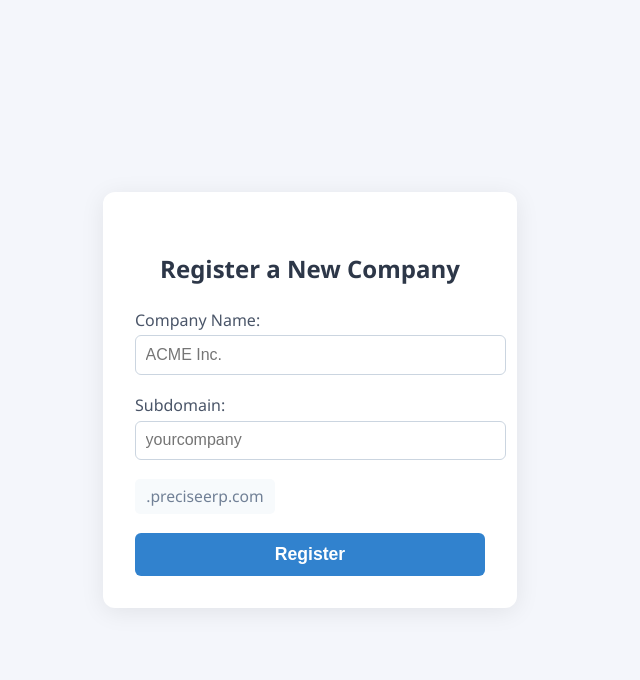
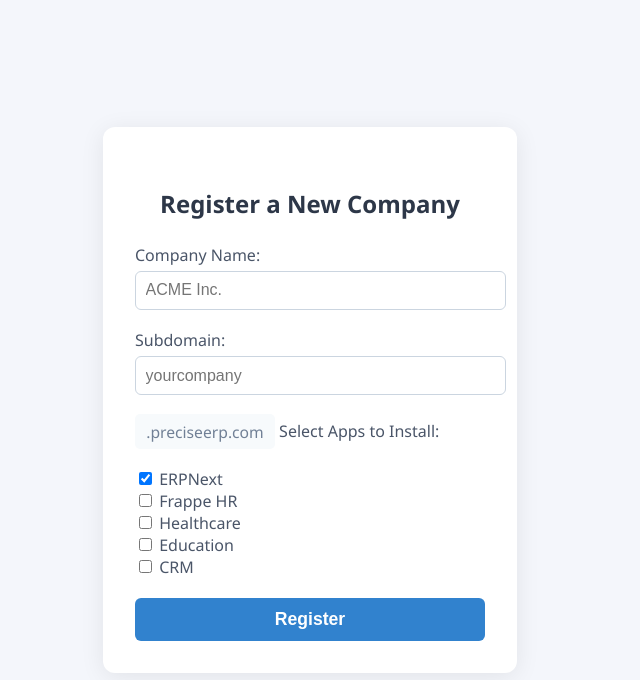
Before and after one commit to tahercoolguy/erpnext_saas, a Django app: page / in a window 1280 px wide. Shown: the top 680 px of the page, without its empty margins (330-970 px from the left). Run offline with Django 4.2, Linux system fonts and the light colour scheme.

Commit message:
4 different apps has been added

```diff
--- a/django/provisioning_app/templates/register.html
+++ b/django/provisioning_app/templates/register.html
@@ -113,6 +113,15 @@
       <input type="text" name="subdomain" id="subdomain" placeholder="yourcompany" pattern="^[a-z0-9-]+$" title="Only lowercase letters, numbers, and hyphens allowed" required>
       <div class="domain-preview" id="domainPreview">.preciseerp.com</div>
 
+      <label>Select Apps to Install:</label><br>
+      <div id="appsSection" style="margin-bottom: 1.2rem;">
+        <label><input type="checkbox" name="apps" value="erpnext" checked> ERPNext</label><br>
+        <label><input type="checkbox" name="apps" value="hrms"> Frappe HR</label><br>
+        <label><input type="checkbox" name="apps" value="healthcare"> Healthcare</label><br>
+        <label><input type="checkbox" name="apps" value="education"> Education</label><br>
+        <label><input type="checkbox" name="apps" value="crm"> CRM</label><br>
+      </div>
+
       <button type="submit" class="btn" id="registerBtn">Register</button>
       <div class="loader" id="loader"></div>
       <div class="message error" id="errorMsg"></div>
@@ -194,6 +203,12 @@
         showMessage('error', 'Subdomain can only contain lowercase letters, numbers, and hyphens.');
         return;
       }
+      // Collect selected apps
+      const appCheckboxes = document.querySelectorAll('input[name="apps"]:checked');
+      if (appCheckboxes.length === 0) {
+        showMessage('error', 'Please select at least one app to install.');
+        return;
+      }
       showLoader(true);
       fetch('/check-domain/?subdomain=' + encodeURIComponent(subdomain))
         .then(res => res.json())
@@ -205,6 +220,9 @@
           }
           // Proceed to register
           const formData = new FormData(registerForm);
+          // Add selected apps explicitly (for browsers that don't send multiple values by default)
+          formData.delete('apps');
+          appCheckboxes.forEach(cb => formData.append('apps', cb.value));
           fetch('', {
             method: 'POST',
             headers: {
--- a/django/provisioning_app/views.py
+++ b/django/provisioning_app/views.py
@@ -23,8 +23,10 @@ def register_company(request):
         print("[LOG] Received POST data:", request.POST)
         name = request.POST.get('name')
         subdomain = request.POST.get('subdomain', '').strip().lower()
-        print(f"[LOG] Parsed name: {name}, subdomain: {subdomain}")
-        if not name or not subdomain:
+        # Accept multiple apps (as list)
+        apps = request.POST.getlist('apps')
+        print(f"[LOG] Parsed name: {name}, subdomain: {subdomain}, apps: {apps}")
+        if not name or not subdomain or not apps:
             print("[LOG] Missing fields in registration form.")
             return JsonResponse({'success': False, 'error': 'Missing fields'}, status=400)
         domain = f"{subdomain}.preciseerp.com"
@@ -34,7 +36,7 @@ def register_company(request):
             return JsonResponse({'success': False, 'error': 'Domain already taken'}, status=400)
         company = Company.objects.create(name=name, domain=domain)
         print(f"[LOG] Created company object: {company}")
-        success, message = provision_site(domain)
+        success, message = provision_site(domain, apps)
         print(f"[LOG] Provision site result: success={success}, message={message}")
         company.status = 'created' if success else 'failed'
         company.save()
```
Also changed, not shown: django/provisioning_app/scripts.py (+19 -19 lines).
